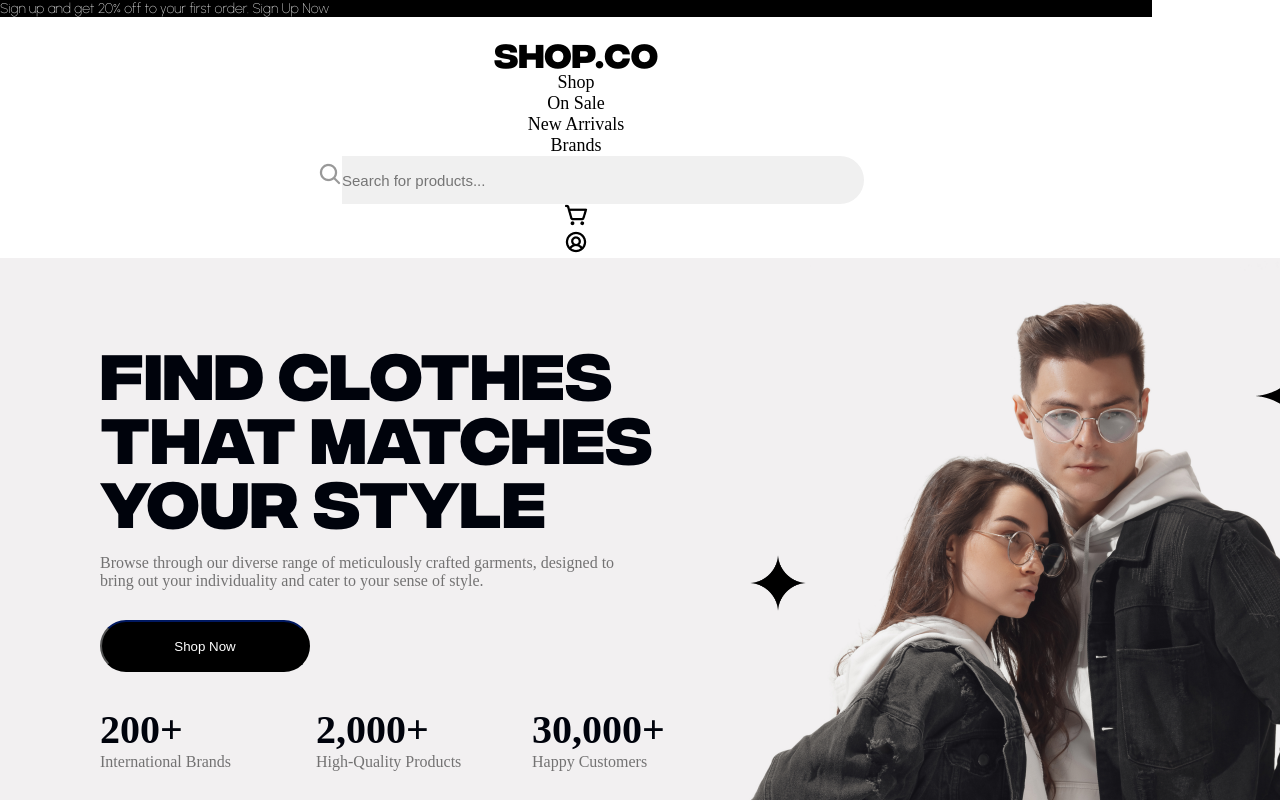
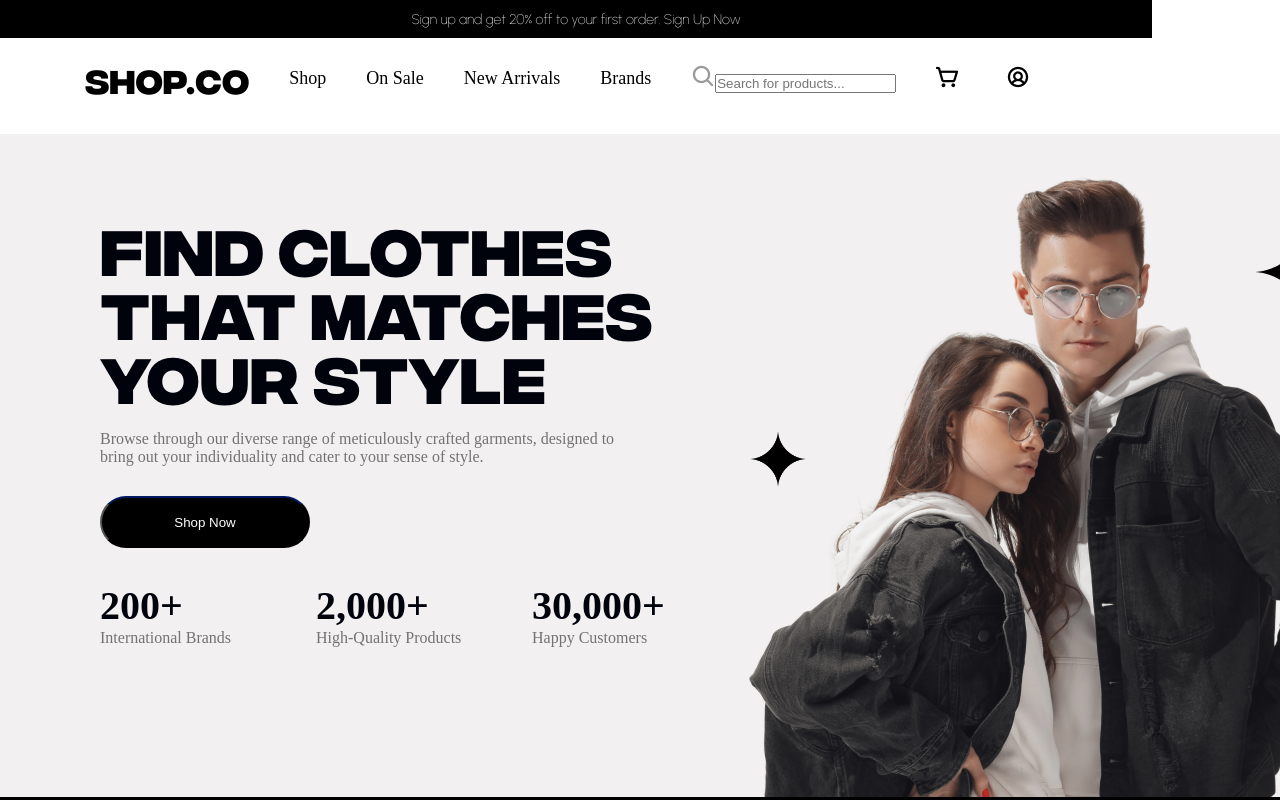
Before and after one commit to calexoliveira/cantinhodevendas, a React (Vite) app: page / in a window 1280 px wide. Shown: the top 800 px of the page. Built offline with nearby package versions, Linux system fonts and the light colour scheme.

Commit message:
header flex

```diff
--- a/src/components/NavBar.tsx
+++ b/src/components/NavBar.tsx
@@ -1,8 +1,8 @@
 export function NavBar(){
     return(
-      <nav className="nav">
-        <div className="topo">Sign up and get 20% off to your first order. Sign Up Now</div>
-        <div>
+      <nav className="navbar">
+        <div className="notificacao"><p>Sign up and get 20% off to your first order. Sign Up Now</p></div>
+        <div className="header">
             <nav></nav>
             <nav><a href="" className="logo">SHOP.CO</a></nav>
             <nav><a className="link-menu" href="">Shop</a></nav>
@@ -10,7 +10,7 @@ export function NavBar(){
             <nav><a className="link-menu" href="">New Arrivals</a></nav>
             <nav><a className="link-menu" href="">Brands</a></nav>
             <nav>
-              <span className="lupa"><img className="lupa" src="../src/image/lupa.png" alt="" /></span>
+              <img className="lupa" src="../src/image/lupa.png" alt="" />
               <input type="text" className="input" placeholder="Search for products..." />
             </nav>
             <nav><img src="../src/image/carrinho.png" alt="" /></nav>
--- a/src/style/styles.css
+++ b/src/style/styles.css
@@ -29,45 +29,35 @@
 {
 /* NavBar */
 
-.nav {
+.navbar {
         display: flex;
         width: 90%;
-        text-align: center;
+        height: 134px;
         flex-direction: column;
         align-items: stretch;
         gap:16px;
 
 }
-.grid-Navbar {
-    display: grid;
+.notificacao {
+    display: flex;
+    visibility:visible;
+    width: 100%;
+    height: 38px;
     justify-content: center;
-    grid-template-rows: 38px 96px;
-}
-
-.topo {
-    display: flex;
+    align-items: center;
     background-color: var(--cor-de-fundo-preto);
     color: var(--branco-principal);
     font-family: 'Urbanist';
     font-weight:100;
     font-size: 14px;
-    align-items: center;
-    text-align: center;
-}
-.grid-Navbar>header>*{
-    display: flex;
-
-    padding: 0px;
 }
 
-.grid-Navbar>header {
+.header {
     display: grid;
-    grid-template-rows: 100px 100px;
-    grid-template-columns: 100px repeat(8, auto);
+    grid-template-columns: repeat(9, auto);
     align-items: center;
     justify-content: left;
-    gap: 1px;
-
+    gap: 10px;
 }
 
 .logo {
@@ -78,8 +68,8 @@
     align-items: center;
     justify-content: center;
 }
+
 .link-menu {
-
     color:rgb(0, 0, 0);
     font-family: 'Satoshi';
     font-size: 18px;
@@ -87,8 +77,7 @@
     align-items: center;
     justify-content: center;
 }
-
-.grid-Navbar>header>nav {
+.navbar>.header>nav {
     min-width: 30px;
     padding: 5px;
     font-family: 'Urbanist';
@@ -97,7 +86,7 @@
     margin-left: 10px;
     margin-right: 10px;
 }
-.grid-Navbar>header>nav>span {
+.navbar>.header>nav>span {
         display: block;
         background-color: #F0F0F0;
         height: 48px;
@@ -107,11 +96,11 @@
         align-content: center;
 
 }
-.lupa {
+.navbar>.header>.lupa {
     margin-left: 15px;
 }
 
-.input {
+.navbar>.header>.input {
     width: 522px;
     height: 48px;
     border-top-right-radius: 30px;
```
